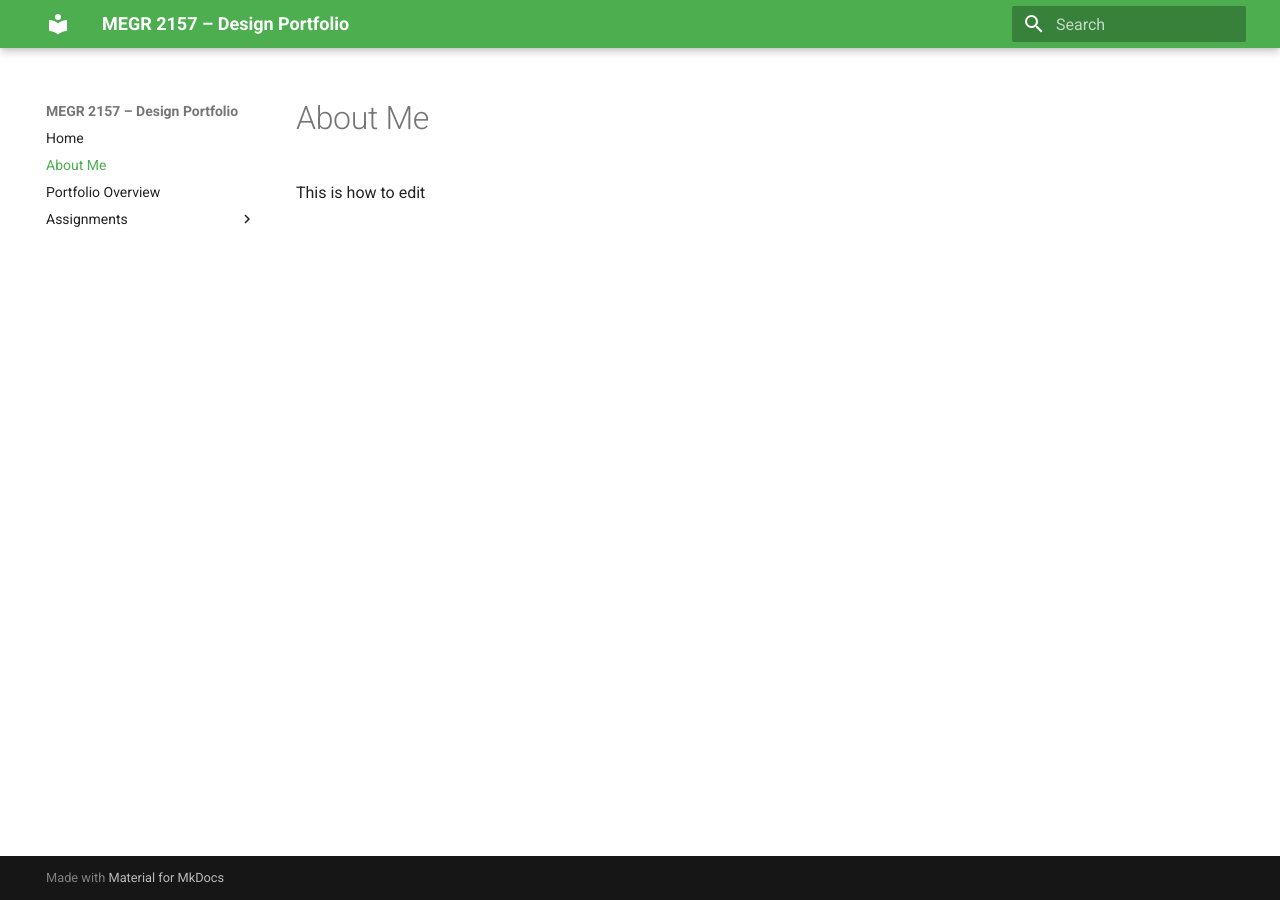
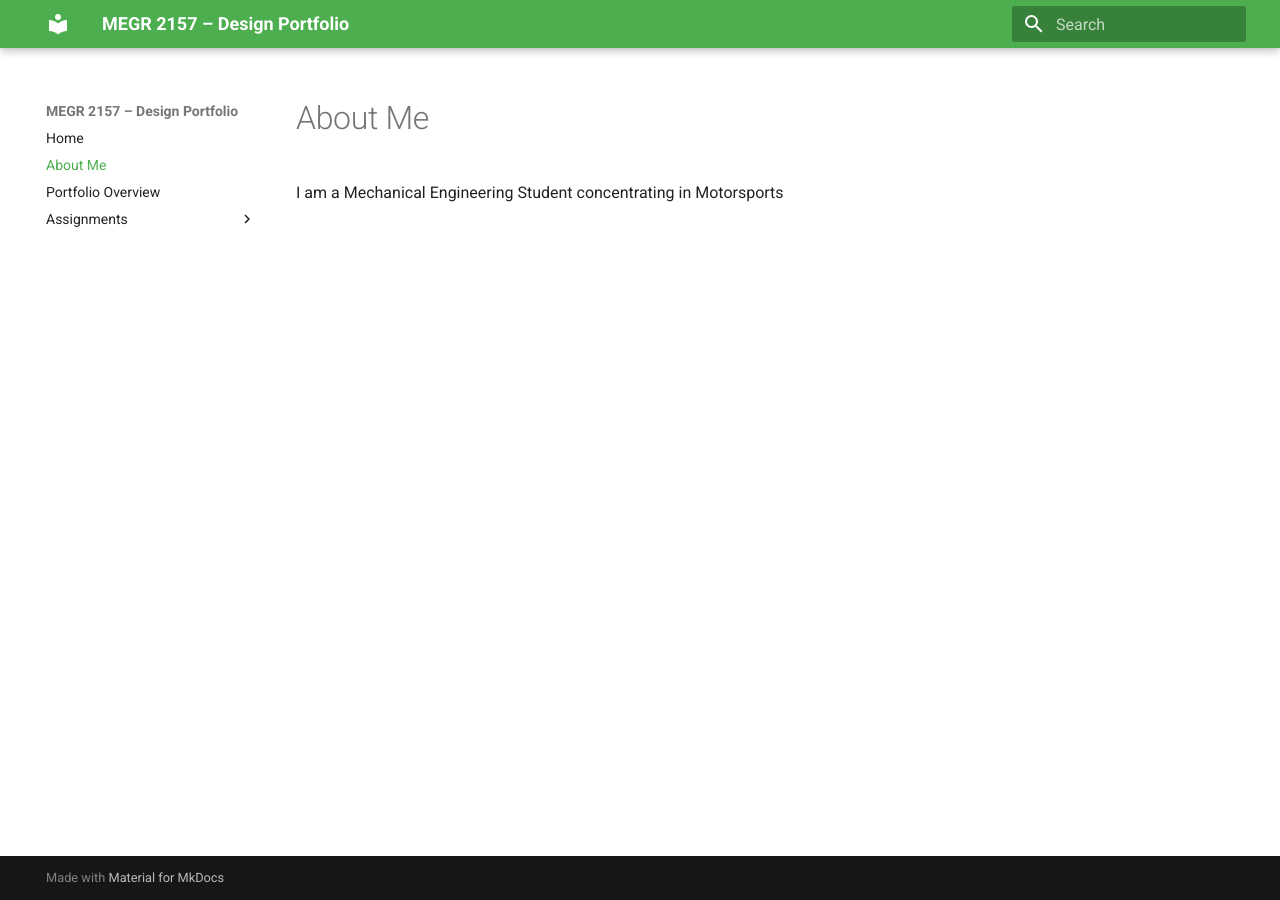
Before and after one commit to smateus0/megr2157-portfolio, an MkDocs documentation site: the page built from docs/aboutme/index.md, in a window 1280 px wide. Built offline with MkDocs 1.6.1 and Material for MkDocs 9.7.7, drawn with Linux system fonts in a browser that asks for light colours.

Commit message:
Update index.md

```diff
--- a/docs/aboutme/index.md
+++ b/docs/aboutme/index.md
@@ -1,2 +1,2 @@
 #About Me
-This is how to edit
+I am a Mechanical Engineering Student concentrating in Motorsports
```
